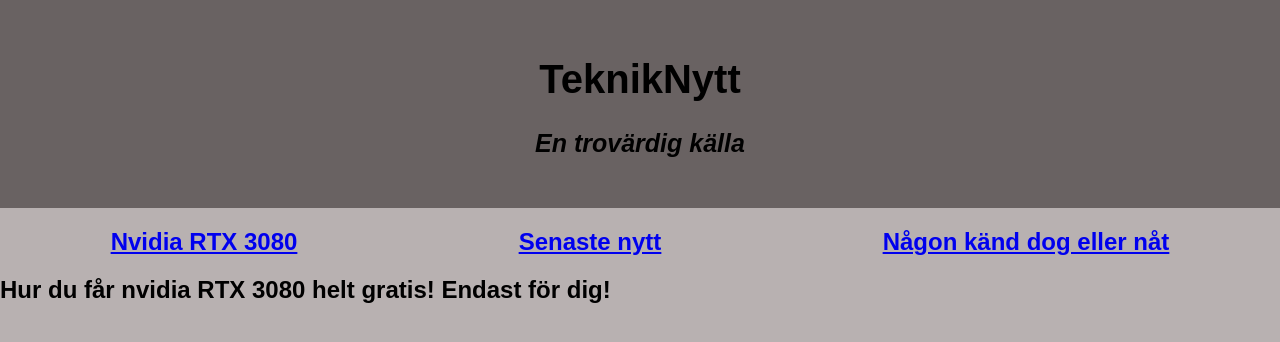
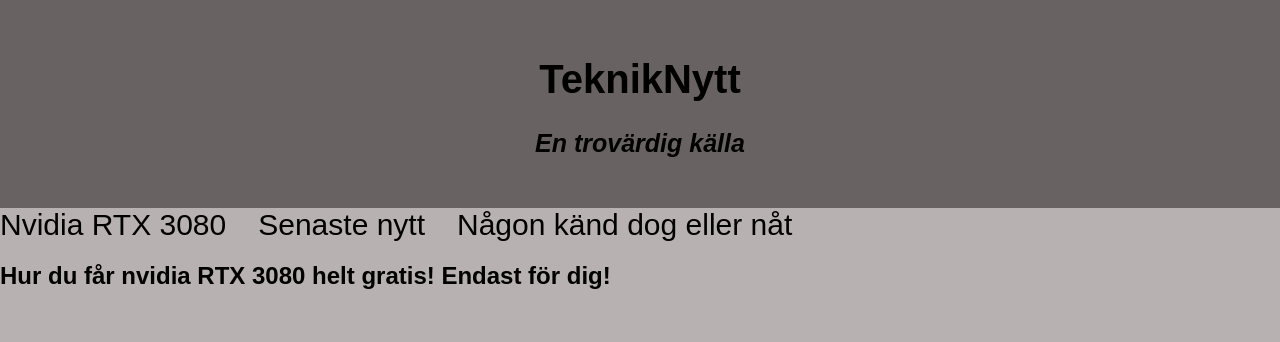
Before and after one commit to Einar-G/TeknikNyttProjekt, a plain HTML site: page index.html in a window 1280 px wide. Drawn offline with Linux system fonts and the light colour scheme.

Commit message:
fixade nav

```diff
--- a/index.html
+++ b/index.html
@@ -11,20 +11,18 @@
       <h1 id="sidnamn">TeknikNytt</h1>
       <h2 id="citat">En trovärdig källa</h2>
     </header>
-    <nav>
     <main>
-        <h1 id="artikel_genväg">
+      <nav id="artikel_genväg">
         <a href="Artikel 1">Nvidia RTX 3080</a>
         <a href="Artikel 2">Senaste nytt</a>
         <a href="Artikel 3">Någon känd dog eller nåt</a>
-        </h1>
+      </nav>
       <article id="Artikel 1">
         <h2 id="artikel1_rubrik">
           Hur du får nvidia RTX 3080 helt gratis! Endast för dig!
         </h2>
       </article>
     </main>
-    </nav>
     <footer></footer>
   </body>
 </html>
--- a/style.css
+++ b/style.css
@@ -26,7 +26,7 @@ header {
   font-family: Arial, Helvetica, sans-serif;
   color: rgb(0, 0, 0);
   display: flex;
-  justify-content: space-around;
+  mar
 }
 #artikel1_rubrik {
   color: rgb(0, 0, 0);
@@ -38,3 +38,16 @@ header {
   color: rgba(0, 0, 0, 0.726);
   text-align: center;
 }
+
+nav a {
+  font-size: 30px;
+  color: black;
+  text-decoration: none;
+  margin-right: 32px;
+  fa
+}
+
+nav a:hover{
+  text-decoration: underline;
+  font-style: italic;
+}
```
Lines whose indentation alone changed are shown as unchanged.
